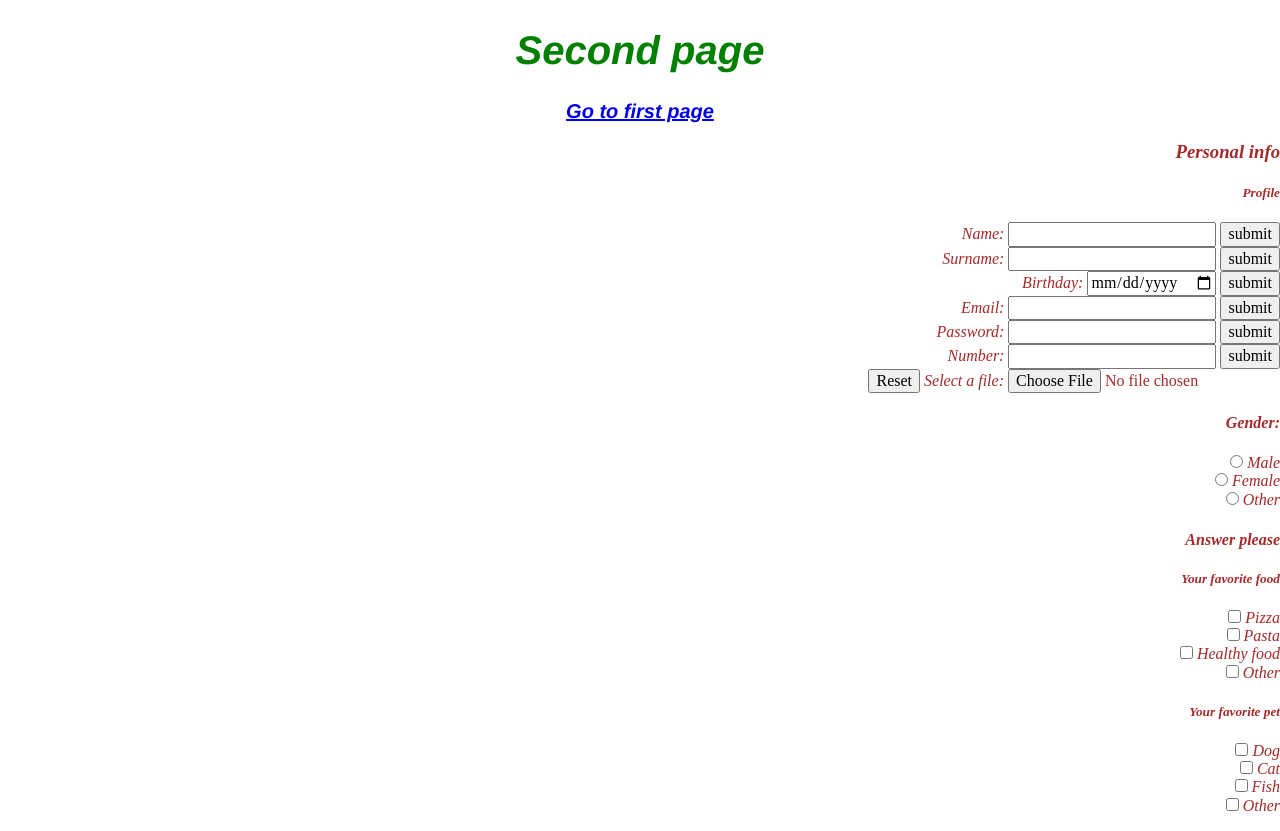
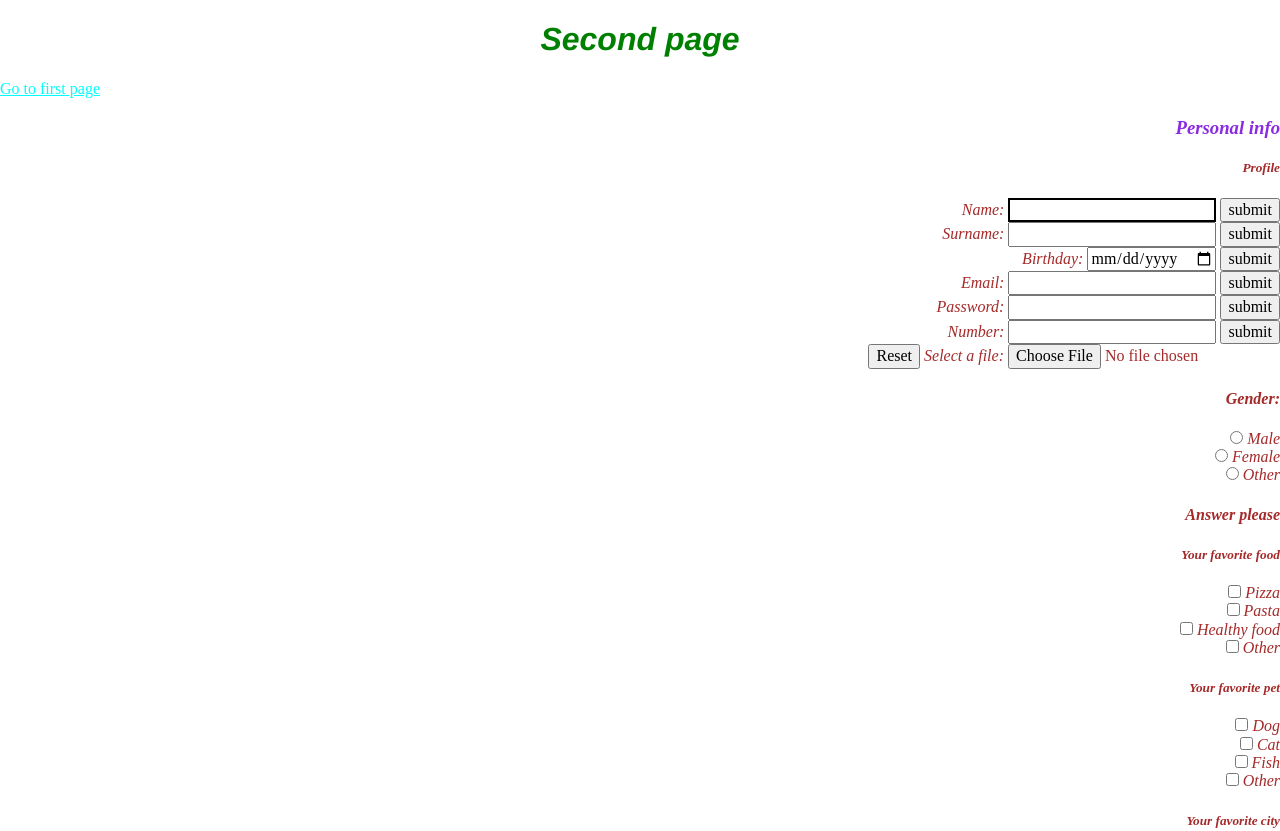
Before and after one commit to marijamilevaa/first, a website built with Parcel: page second.html in a window 1280 px wide. Shown: the top 831 px of the page. Built offline with nearby package versions, Linux system fonts and the light colour scheme.

Commit message:
First css

```diff
--- a/css/first.css
+++ b/css/first.css
@@ -1,10 +1,30 @@
-header {
+h1 {
   text-align: center;
   font-size: 20px;
   color: green;
   font-weight: bold;
   font-style: italic;
   font-family: "Franklin Gothic Medium", "Arial Narrow", Arial, sans-serif;
+}
+
+h1 .inside {
+  color: lawngreen;
+}
+
+h3.inside {
+  color: blueviolet;
+}
+
+#header a {
+  color: aqua;
+}
+
+a:hover {
+  font-weight: bolder;
+}
+
+input:required {
+  border: 2px solid;
 }
 
 main {
--- a/second.html
+++ b/second.html
@@ -24,16 +24,16 @@
 
   <body>
     <!-- Add your site or application content here -->
-    <header>
+    <header id="header">
       <h1>Second page</h1>
       <a href="/">Go to first page</a>
     </header>
     <main>
-      <h3>Personal info</h3>
+      <h3 class="inside">Personal info</h3>
       <h5>Profile</h5>
       <form id="first-form">
         <label for="name">Name:</label>
-        <input type="text" id="name" name="Firstname" />
+        <input type="text" id="name" name="Firstname" required/>
         <input type="submit" value="submit" /> <br />
         <label for="surname">Surname:</label>
         <input type="text" id="surname" name="Lastname" />
```
Also changed, not shown: index.html (+6 -3 lines).
